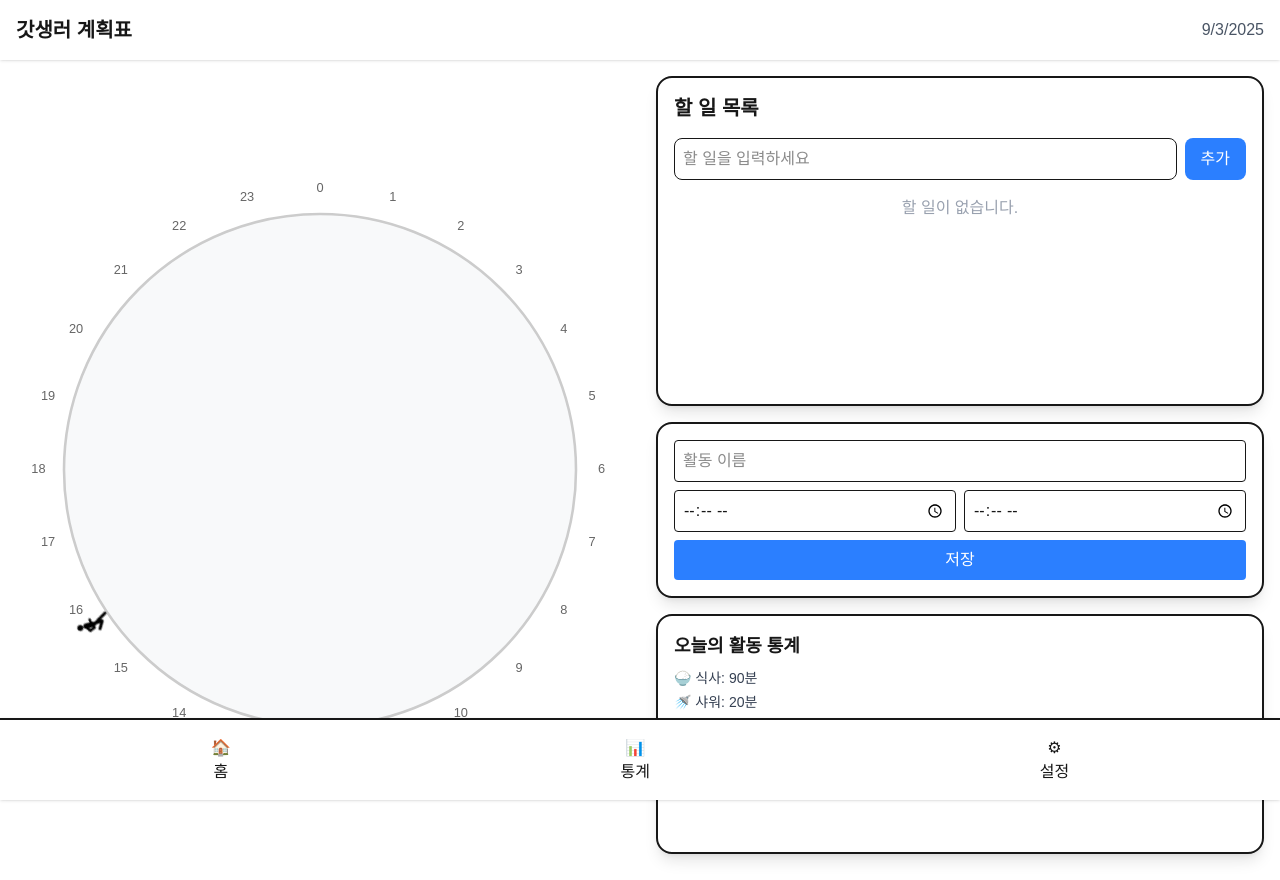
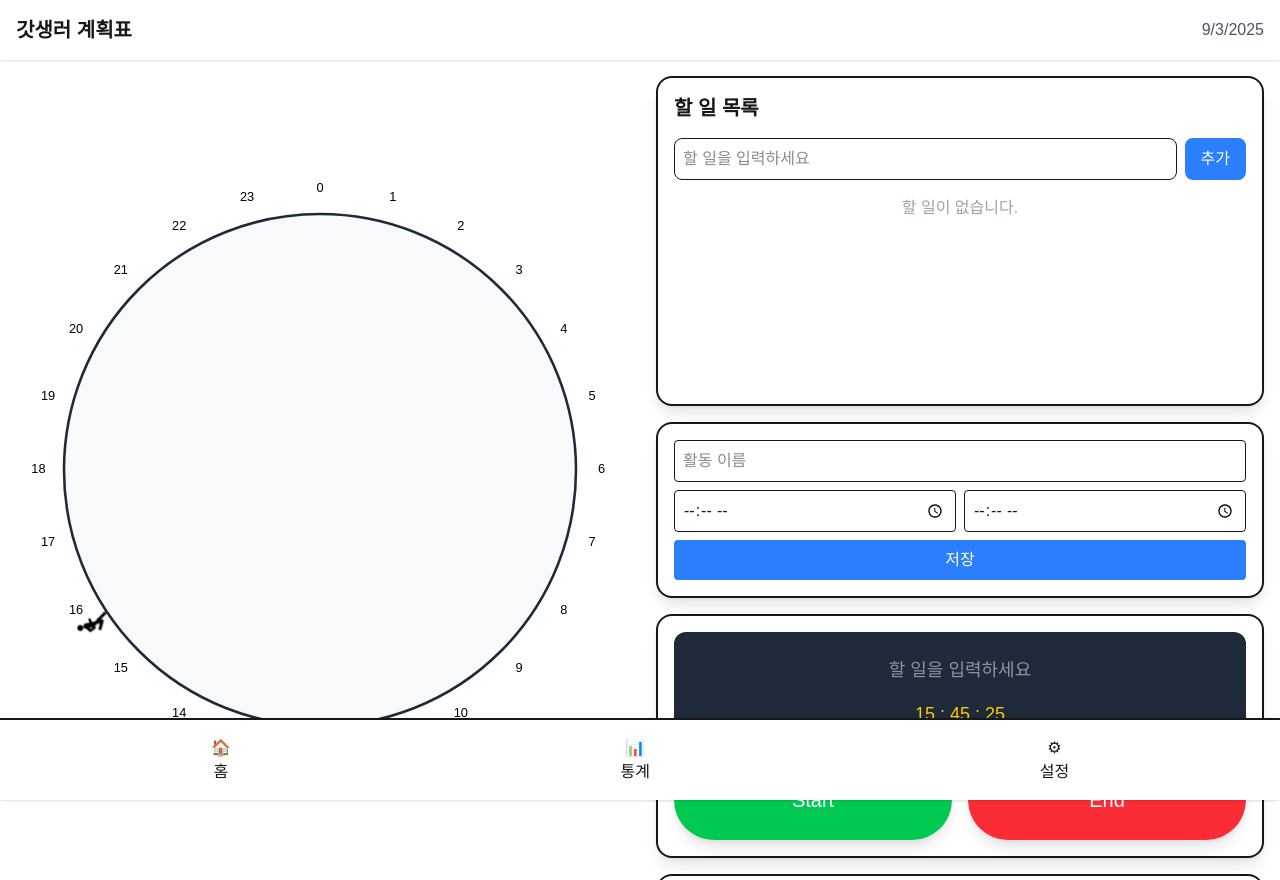
Before and after one commit to venise5224/GodLife, a Next.js app: page / in a window 1280 px wide. Built offline with nearby package versions, Linux system fonts and the light colour scheme.

Commit message:
feat/계획과 기록 컴포넌트 구현

```diff
--- a/src/app/page.tsx
+++ b/src/app/page.tsx
@@ -2,10 +2,11 @@
 
 import { useState } from "react";
 import CircularTimeline from "@/components/CircularTimeline";
-import ActivityInputForm from "@/components/ActivityInputForm";
+import ActivityPlanner from "@/components/ActivityPlanner";
 import ActivityStats from "@/components/ActivityStats";
 import TodoList from "@/components/TodoList";
 import { Activity } from "@/types/Activity";
+import ActivityLogger from "@/components/ActivityLogger";
 
 function HomePage() {
   const [activityList, setActivityList] = useState<Activity[]>([]);
@@ -22,7 +23,8 @@ function HomePage() {
 
       <section className="md:w-1/2 flex flex-col gap-4 p-4 pb-[100px] md:pb-[20px] md:overflow-y-auto">
         <TodoList />
-        <ActivityInputForm onAddActivity={handleAddActivity} />
+        <ActivityPlanner onAddActivity={handleAddActivity} />
+        <ActivityLogger onAddActivity={handleAddActivity} />
         <ActivityStats />
       </section>
     </main>
--- /dev/null
+++ b/src/components/ActionButton.tsx
@@ -0,0 +1,27 @@
+interface ActionButtonProps {
+  text: string;
+  bgColor: string;
+  activeColor: string;
+  onClick: () => void;
+  disabled?: boolean;
+}
+
+const ActionButton = ({
+  text,
+  bgColor,
+  activeColor,
+  onClick,
+  disabled = false,
+}: ActionButtonProps) => (
+  <button
+    className={`flex-1 p-1 text-xl text-white ${bgColor} ${
+      !disabled ? `active:scale-95 active:${activeColor}` : ""
+    } transition-transform duration-100 cursor-pointer hover:scale-101 rounded-full h-20 shadow-lg`}
+    onClick={onClick}
+    disabled={disabled}
+  >
+    {text}
+  </button>
+);
+
+export default ActionButton;
--- /dev/null
+++ b/src/components/ActivityLogger.tsx
@@ -0,0 +1,145 @@
+"use client";
+
+import { useState, useEffect } from "react";
+import { Activity } from "@/types/Activity";
+import ActionButton from "./ActionButton";
+import { useCurrentTime } from "@/hooks/useCurrentTime";
+
+interface ActivityLoggerProps {
+  onAddActivity: (activity: Activity) => void;
+}
+
+function ActivityLogger({ onAddActivity }: ActivityLoggerProps) {
+  const [activityName, setActivityName] = useState("");
+  const [runningActivity, setRunningActivity] = useState<Activity | null>(null);
+  const [elapsedSec, setElapsedSec] = useState(0);
+  const currentTime = useCurrentTime();
+
+  // 현재 진행 중인 활동의 경과 시간 업데이트
+  useEffect(() => {
+    if (!runningActivity) return;
+
+    const [h, m, s] = runningActivity.startTime.split(":").map(Number);
+    const start = new Date();
+    start.setHours(h, m, s, 0);
+
+    const tick = () => {
+      const now = new Date();
+      const diffSec = Math.floor((now.getTime() - start.getTime()) / 1000);
+      setElapsedSec(diffSec);
+    };
+
+    tick(); // 시작하자마자 즉시 계산
+    const timer = setInterval(tick, 1000);
+
+    return () => clearInterval(timer);
+  }, [runningActivity]);
+
+  // 경과 시간 포맷 함수
+  const formatElapsed = (sec: number): string => {
+    if (sec < 60) {
+      return `${sec}초 진행 중`;
+    }
+
+    const h = Math.floor(sec / 3600);
+    const m = Math.floor((sec % 3600) / 60);
+    const s = sec % 60;
+
+    if (h > 0) {
+      return `${h}시간 ${m}분 ${s}초 진행 중`;
+    }
+    return `${m}분 ${s}초 진행 중`;
+  };
+
+  const getCurrentTime = (): string => {
+    const now = new Date();
+    const h = String(now.getHours()).padStart(2, "0");
+    const m = String(now.getMinutes()).padStart(2, "0");
+    const s = String(now.getSeconds()).padStart(2, "0");
+    return `${h}:${m}:${s}`;
+  };
+
+  const handleStart = () => {
+    if (runningActivity) return;
+    if (!activityName.trim()) return;
+
+    const newActivity: Activity = {
+      id: Date.now().toString(),
+      activityName,
+      startTime: getCurrentTime(),
+      source: "log",
+    };
+
+    setRunningActivity(newActivity);
+    setElapsedSec(0);
+  };
+
+  const handleEnd = () => {
+    if (!runningActivity) return;
+
+    const finishedActivity: Activity = {
+      ...runningActivity,
+      endTime: getCurrentTime(),
+    };
+
+    onAddActivity(finishedActivity);
+    setRunningActivity(null);
+    setActivityName("");
+    setElapsedSec(0);
+  };
+
+  return (
+    <div className="w-full bg-white p-4 rounded-2xl shadow-lg space-y-2 border-2">
+      {/* 디스플레이 영역 */}
+      <div className="bg-gray-800 p-4 rounded-xl text-center text-lg ">
+        {runningActivity ? (
+          <>
+            <div className="w-full p-2 text-white border-0">
+              {runningActivity.activityName}
+            </div>
+            <div className="mt-2 text-yellow-400">
+              {formatElapsed(elapsedSec)}
+            </div>
+          </>
+        ) : (
+          <>
+            <input
+              type="text"
+              placeholder="할 일을 입력하세요"
+              className="w-full p-2 rounded-xl text-center text-white border-0 focus:outline-none"
+              value={activityName}
+              onChange={(e) => setActivityName(e.target.value)}
+              onKeyDown={(e) => {
+                if (e.key === "Enter") {
+                  e.preventDefault();
+                  handleStart();
+                }
+              }}
+            />
+            <div className="mt-2 text-yellow-400">{currentTime}</div>
+          </>
+        )}
+      </div>
+
+      {/* 조이스틱 버튼 영역 */}
+      <div className="mt-4 flex gap-4 justify-around">
+        <ActionButton
+          text="Start"
+          bgColor="bg-green-500"
+          activeColor="bg-green-600"
+          onClick={handleStart}
+          disabled={!!runningActivity || !activityName.trim()}
+        />
+        <ActionButton
+          text="End"
+          bgColor="bg-red-500"
+          activeColor="bg-red-600"
+          onClick={handleEnd}
+          disabled={!runningActivity}
+        />
+      </div>
+    </div>
+  );
+}
+
+export default ActivityLogger;
--- a/src/components/ActivityInputForm.tsx
+++ b/src/components/ActivityPlanner.tsx
@@ -3,11 +3,11 @@
 import { useState } from "react";
 import { Activity } from "@/types/Activity";
 
-interface ActivityInputFormProps {
+interface ActivityPlannerProps {
   onAddActivity: (activity: Activity) => void;
 }
 
-function ActivityInputForm({ onAddActivity }: ActivityInputFormProps) {
+function ActivityPlanner({ onAddActivity }: ActivityPlannerProps) {
   const [activityName, setActivityName] = useState("");
   const [startTime, setStartTime] = useState("");
   const [endTime, setEndTime] = useState("");
@@ -21,6 +21,7 @@ function ActivityInputForm({ onAddActivity }: ActivityInputFormProps) {
       activityName,
       startTime,
       endTime,
+      source: "plan", // ActivityPlanner에서 추가된 활동은 "plan"으로 설정
     };
 
     onAddActivity(newActivity);
@@ -66,4 +67,4 @@ function ActivityInputForm({ onAddActivity }: ActivityInputFormProps) {
   );
 }
 
-export default ActivityInputForm;
+export default ActivityPlanner;
--- a/src/components/CircularTimeline.tsx
+++ b/src/components/CircularTimeline.tsx
@@ -75,20 +75,40 @@ const CircularTimeline = ({ activityList }: CircularTimelineProps) => {
         cy={cy}
         r={r}
         fill="#f8f9fa"
-        stroke="#ccc"
+        stroke="#1e2939"
         strokeWidth="2"
       />
 
       {/* 활동 영역 */}
       {activityList.map((activity) => {
         const start = parseTime(activity.startTime);
-        const end = parseTime(activity.endTime);
+        const end =
+          activity.source === "log" &&
+          !activity.endTime &&
+          currentMinutes !== null
+            ? currentMinutes
+            : parseTime(activity.endTime || activity.startTime);
         const mid = (start + end) / 2;
         const textPos = polarToCartesian(mid, r * 0.6);
 
+        // 색상/스타일 구분
+        let fillColor = "rgba(100,150,250,0.5)";
+        let strokeDasharray: string | undefined;
+        if (activity.source === "plan") fillColor = "rgba(100,150,250,0.3)";
+        if (activity.source === "log" && !activity.endTime) {
+          fillColor = "rgba(100,150,250,0.4)";
+          strokeDasharray = "4 4";
+        }
+
         return (
           <g key={activity.id}>
-            <path d={describeArc(start, end, r)} fill="rgba(100,150,250,0.5)" />
+            <path
+              d={describeArc(start, end, r)}
+              fill={fillColor}
+              stroke={strokeDasharray ? "#6496fa" : undefined}
+              strokeWidth={strokeDasharray ? 2 : undefined}
+              strokeDasharray={strokeDasharray}
+            />
             <text
               x={textPos.x}
               y={textPos.y}
@@ -114,7 +134,7 @@ const CircularTimeline = ({ activityList }: CircularTimelineProps) => {
             textAnchor="middle"
             alignmentBaseline="middle"
             fontSize="10"
-            fill="#666"
+            fill="#000"
           >
             {i}
           </text>
--- /dev/null
+++ b/src/hooks/useCurrentTime.ts
@@ -0,0 +1,17 @@
+import { getCurrentTime } from "@/utils/time";
+import { useState, useEffect } from "react";
+
+export const useCurrentTime = (intervalSeconds = 1) => {
+  const [currentTime, setCurrentTime] = useState<string | null>(null);
+
+  useEffect(() => {
+    setCurrentTime(getCurrentTime());
+    const timer = setInterval(() => {
+      setCurrentTime(getCurrentTime());
+    }, 1000 * intervalSeconds);
+
+    return () => clearInterval(timer);
+  }, [intervalSeconds]);
+
+  return currentTime;
+};
--- a/src/types/Activity.ts
+++ b/src/types/Activity.ts
@@ -2,5 +2,6 @@ export interface Activity {
   id: string; // 고유 id (Date.now().toString())
   activityName: string; // 활동 이름
   startTime: string; // 시작 시간 (HH:mm)
-  endTime: string; // 종료 시간 (HH:mm)
+  endTime?: string; // 종료 시간 (HH:mm)
+  source: "plan" | "log"; // 계획 또는 기록
 }
--- /dev/null
+++ b/src/utils/time.ts
@@ -0,0 +1,7 @@
+export const getCurrentTime = (): string => {
+  const now = new Date();
+  const h = String(now.getHours()).padStart(2, "0");
+  const m = String(now.getMinutes()).padStart(2, "0");
+  const s = String(now.getSeconds()).padStart(2, "0");
+  return `${h} : ${m} : ${s}`;
+};
```
